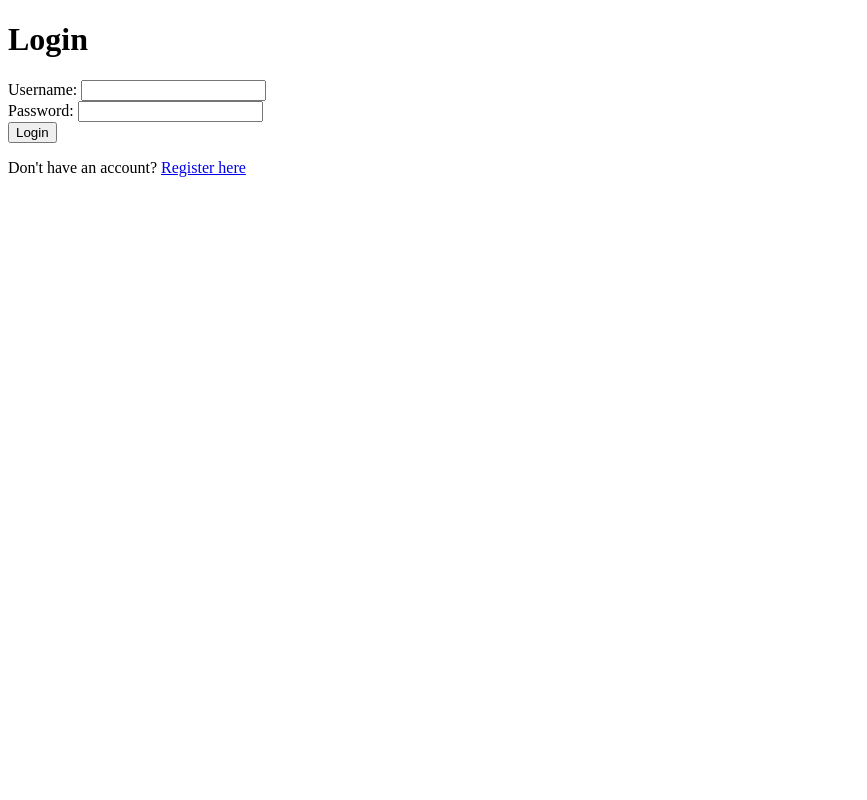
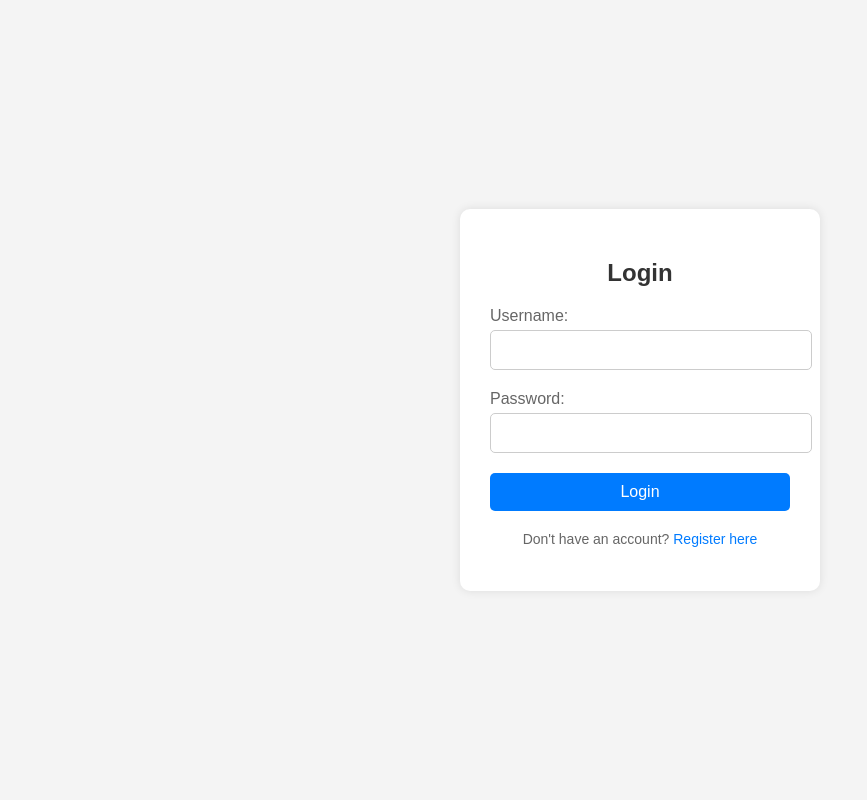
Before and after one commit to MarijaTrajanoska/teachers-app, a Flask app: page / in a window 1280 px wide. Shown: the whole page, without its empty margins (0-867 px from the left). Run offline with Flask 3, Linux system fonts and the light colour scheme.

Commit message:
Update login.html

```diff
--- a/templates/login.html
+++ b/templates/login.html
@@ -4,18 +4,101 @@
     <meta charset="UTF-8">
     <meta name="viewport" content="width=device-width, initial-scale=1.0">
     <title>Login</title>
+    <style>
+        body {
+            font-family: Arial, sans-serif;
+            background-color: #f4f4f4;
+            margin: 0;
+            padding: 0;
+            display: flex;
+            justify-content: center;
+            align-items: center;
+            height: 100vh;
+        }
+
+        .container {
+            background-color: #fff;
+            padding: 30px;
+            border-radius: 10px;
+            box-shadow: 0px 0px 10px rgba(0, 0, 0, 0.1);
+            width: 300px;
+            text-align: center;
+        }
+
+        .title {
+            margin-bottom: 20px;
+            font-size: 24px;
+            color: #333;
+        }
+
+        .input-group {
+            margin-bottom: 20px;
+            text-align: left;
+        }
+
+        .input-group label {
+            display: block;
+            margin-bottom: 5px;
+            color: #666;
+        }
+
+        .input-group input {
+            width: 100%;
+            padding: 10px;
+            border: 1px solid #ccc;
+            border-radius: 5px;
+            font-size: 16px;
+        }
+
+        .input-group input[type="submit"] {
+            background-color: #007bff;
+            color: white;
+            border: none;
+            cursor: pointer;
+        }
+
+        .input-group input[type="submit"]:hover {
+            background-color: #0056b3;
+        }
+
+        .error {
+            color: red;
+            margin-bottom: 15px;
+        }
+
+        .bottom-text {
+            margin-top: 20px;
+            font-size: 14px;
+            color: #666;
+        }
+
+        .bottom-text a {
+            color: #007bff;
+            text-decoration: none;
+        }
+
+    </style>
 </head>
 <body>
-    <h1>Login</h1>
+    <div class="container">
+        <h2 class="title">Login</h2>
+        {% if error %}
+            <div class="error">{{ error }}</div>
+        {% endif %}
         <form action="{{ url_for('login') }}" method="post">
+            <div class="input-group">
                 <label for="username">Username:</label>
                 <input type="text" id="username" name="username" required>
-        <br>
+            </div>
+            <div class="input-group">
                 <label for="password">Password:</label>
                 <input type="password" id="password" name="password" required>
-        <br>
+            </div>
+            <div class="input-group">
                 <input type="submit" value="Login">
+            </div>
         </form>
-    <p>Don't have an account? <a href="{{ url_for('register') }}">Register here</a></p>
+        <p class="bottom-text">Don't have an account? <a href="{{ url_for('register') }}">Register here</a></p>
+    </div>
 </body>
 </html>
```
Lines whose indentation alone changed are shown as unchanged.
